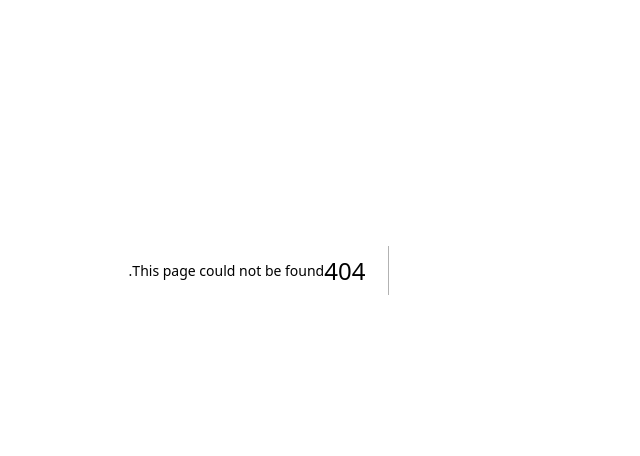
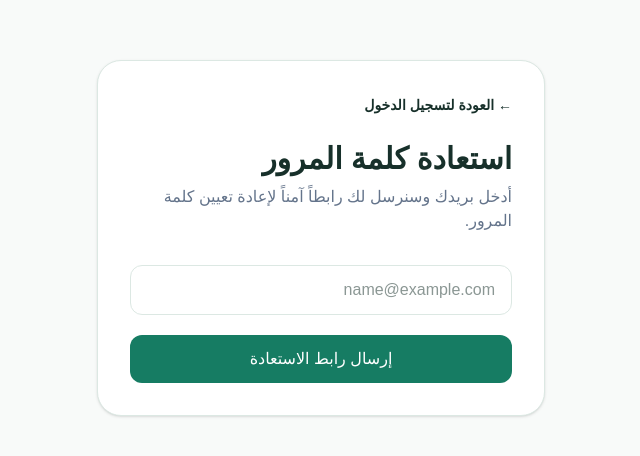
Before and after one commit to khaled19961/-D-Nutrition-Care, a Next.js app: page /auth/forgot-password in a window 1280 px wide. Before the commit this address had no page. Shown: the part 130-586 px from the top of the page, without its empty margins (413-1053 px from the left). Built offline with nearby package versions, Linux system fonts and the light colour scheme.

Commit message:
feat(auth): add Supabase auth flow and patient dashboard foundation

```diff
--- /dev/null
+++ b/app/auth/forgot-password/page.tsx
@@ -0,0 +1,52 @@
+"use client";
+
+import { FormEvent, useState } from "react";
+import Link from "next/link";
+import { createSupabaseBrowserClient } from "@/lib/supabase/browser";
+
+export default function ForgotPasswordPage() {
+  const [email, setEmail] = useState("");
+  const [pending, setPending] = useState(false);
+  const [message, setMessage] = useState("");
+  const [error, setError] = useState("");
+
+  async function handleSubmit(event: FormEvent<HTMLFormElement>) {
+    event.preventDefault();
+    setPending(true);
+    setError("");
+    setMessage("");
+
+    const supabase = createSupabaseBrowserClient();
+    const { error } = await supabase.auth.resetPasswordForEmail(email, {
+      redirectTo: window.location.origin + "/auth/callback?next=/auth/reset-password"
+    });
+
+    if (error) setError(error.message);
+    else setMessage("إذا كان البريد مسجلاً، ستصلك رسالة لإعادة تعيين كلمة المرور.");
+
+    setPending(false);
+  }
+
+  return (
+    <main className="min-h-screen bg-[var(--background)] py-12">
+      <div className="container flex min-h-[80vh] items-center justify-center">
+        <section className="w-full max-w-md rounded-3xl border border-[var(--border)] bg-white p-8 shadow-sm">
+          <Link href="/auth/login" className="text-sm font-semibold text-[var(--primary)]">← العودة لتسجيل الدخول</Link>
+          <h1 className="mt-6 text-3xl font-extrabold">استعادة كلمة المرور</h1>
+          <p className="mt-2 text-[var(--muted)]">أدخل بريدك وسنرسل لك رابطاً آمناً لإعادة تعيين كلمة المرور.</p>
+
+          <form onSubmit={handleSubmit} className="mt-8 space-y-5">
+            <input required type="email" value={email} onChange={(e) => setEmail(e.target.value)}
+              placeholder="name@example.com"
+              className="w-full rounded-xl border border-[var(--border)] px-4 py-3 outline-none focus:border-[var(--primary)]" />
+            {error && <p className="rounded-xl bg-red-50 p-3 text-sm text-red-700">{error}</p>}
+            {message && <p className="rounded-xl bg-emerald-50 p-3 text-sm text-emerald-800">{message}</p>}
+            <button disabled={pending} className="w-full rounded-xl bg-[var(--primary)] px-5 py-3 font-bold text-white disabled:opacity-60">
+              {pending ? "جارٍ الإرسال..." : "إرسال رابط الاستعادة"}
+            </button>
+          </form>
+        </section>
+      </div>
+    </main>
+  );
+}
```
